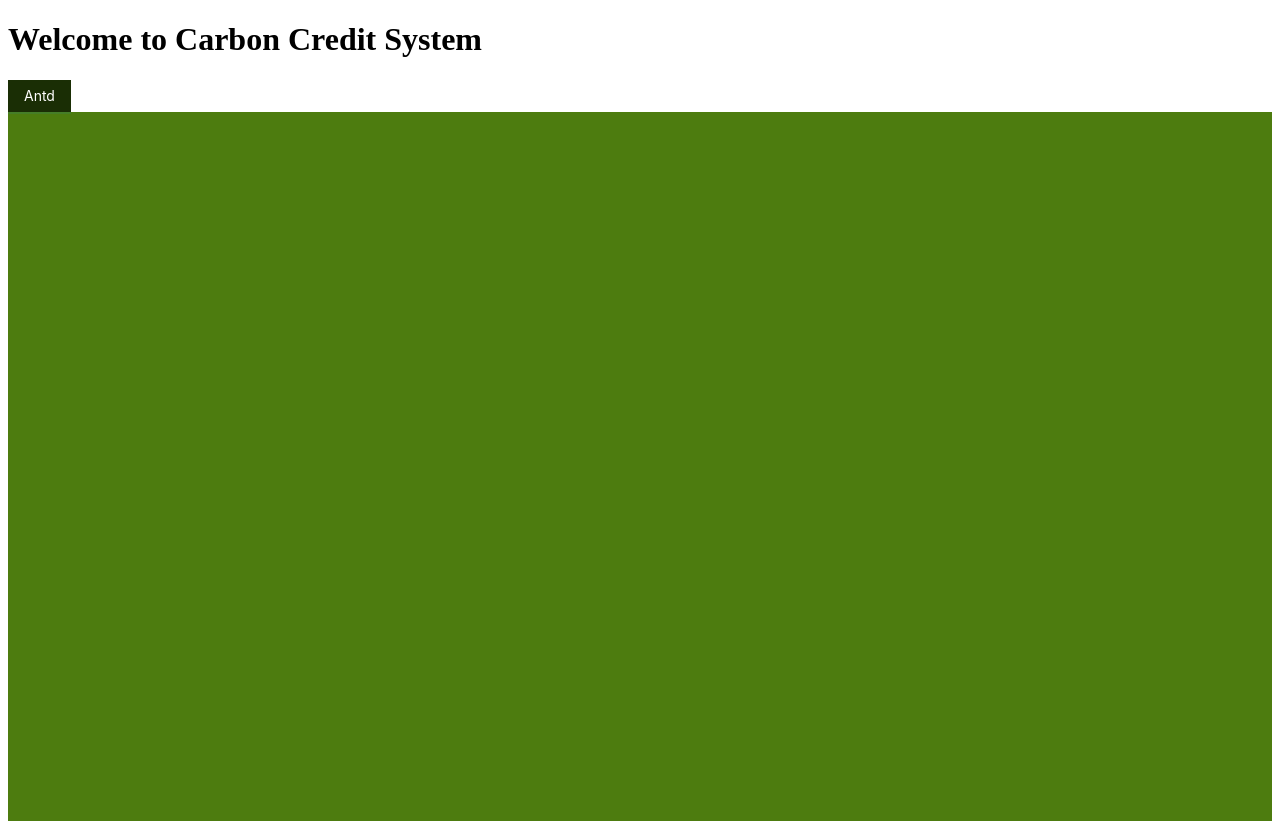
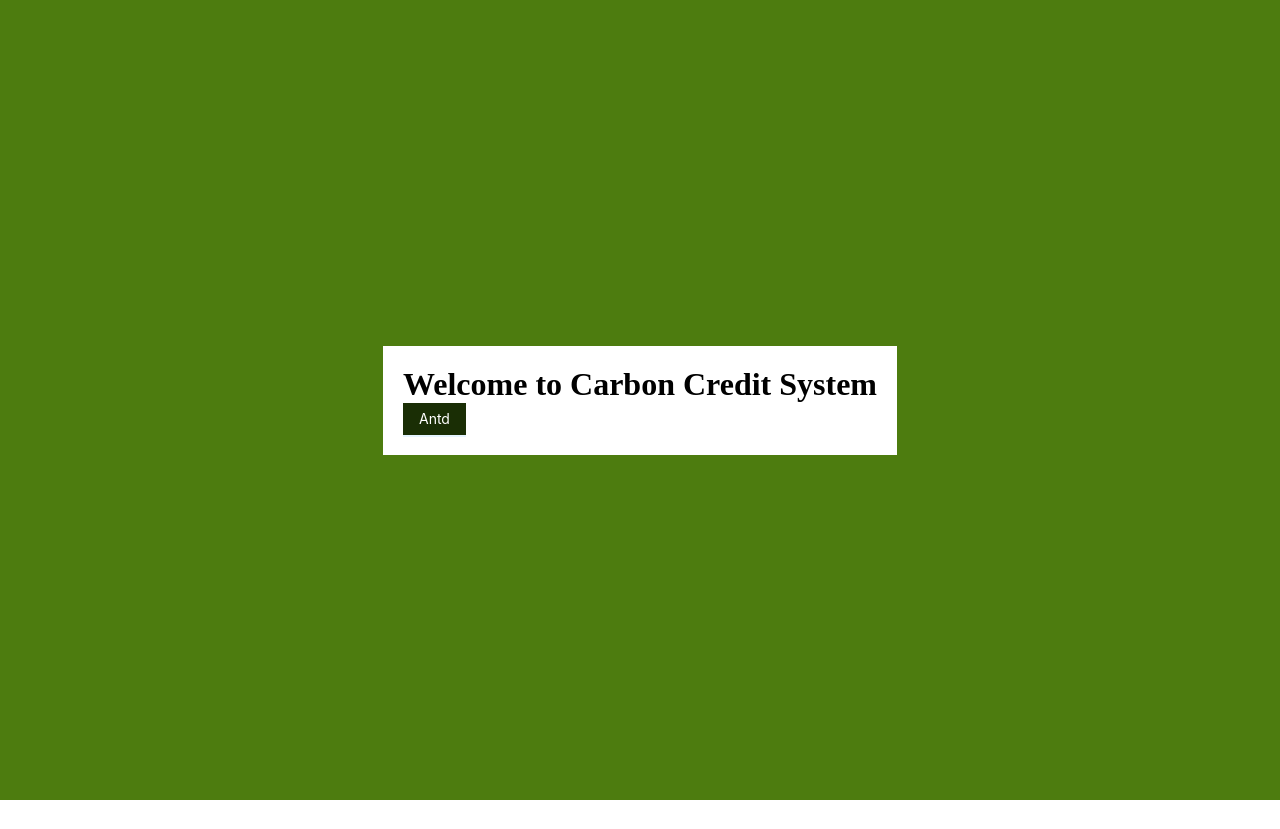
Before and after one commit to vedang8/CCMS, a React (Create React App) app in the folder client/: page / in a window 1280 px wide. After the commit the page ends 800 px from the top, so only its background shows below. Built offline with nearby package versions, Linux system fonts and the light colour scheme.

Commit message:
created front page

```diff
--- a/client/src/App.js
+++ b/client/src/App.js
@@ -2,8 +2,8 @@ import {Button} from 'antd';
 
 function App() {
   return (
-    <div className="bg-primary h-screen">
-      <div className="bg-white">
+    <div className="bg-primary h-screen flex justify-center items-center">
+      <div className="bg-white p-5">
         <h1>Welcome to Carbon Credit System</h1>
         <Button type='primary'>
            Antd
--- a/client/src/index.css
+++ b/client/src/index.css
@@ -1,3 +1,9 @@
 @tailwind base;
 @tailwind components;
 @tailwind utilities;
+
+*{
+    margin: 0;
+    padding: 0;
+    box-sizing: border-box;
+}
```
